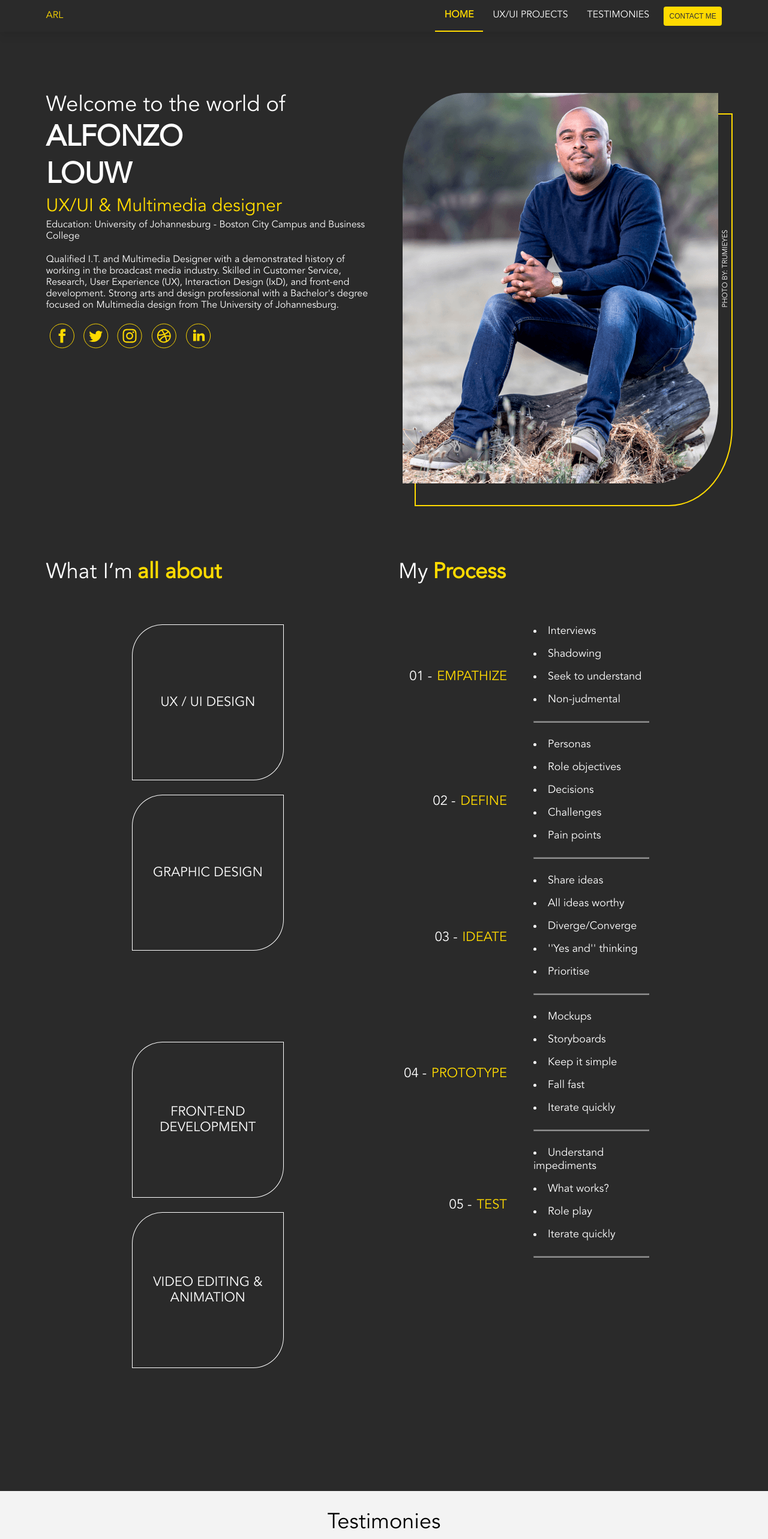
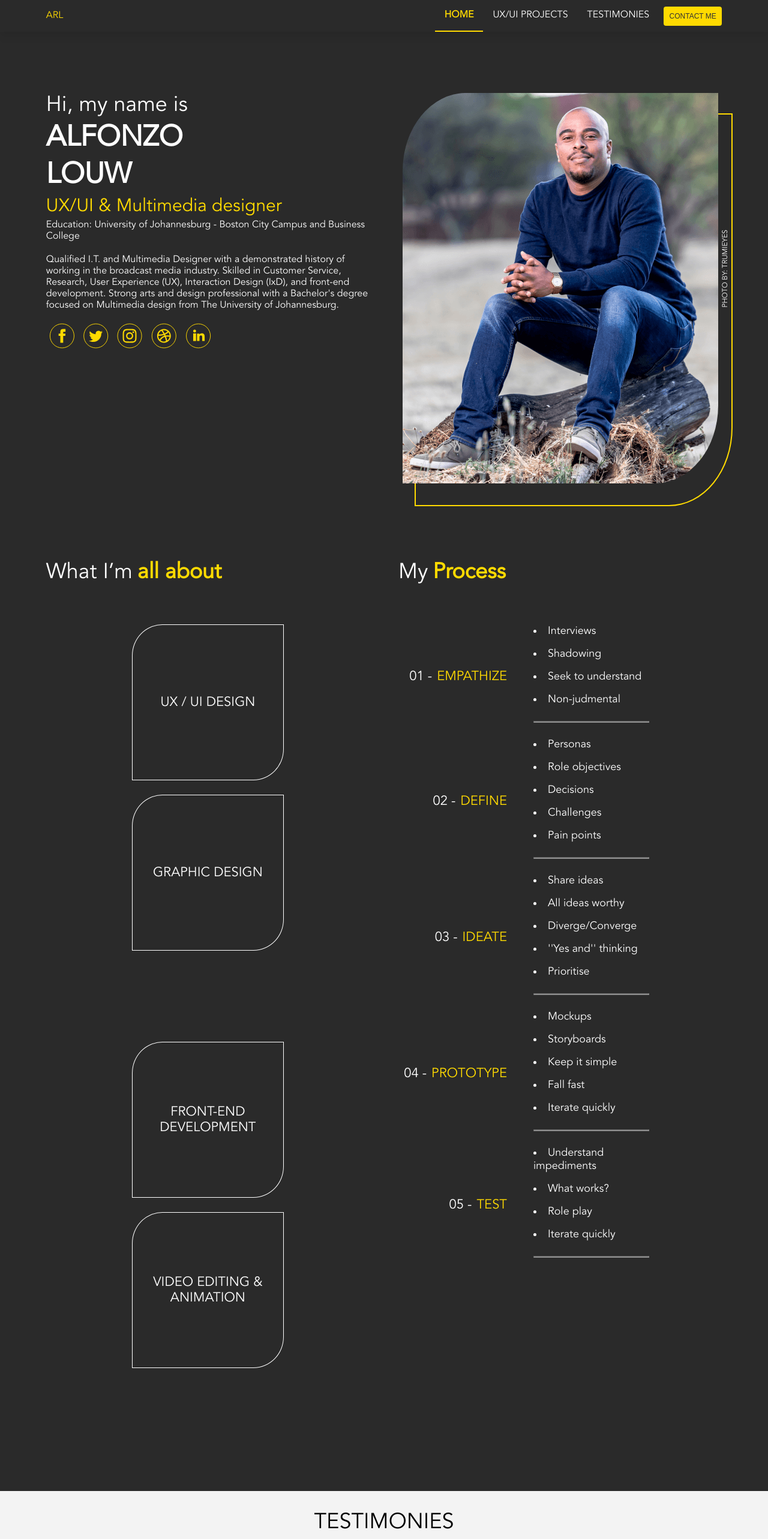
Before and after one commit to Alfonzo28/ARL, a React (Create React App) app: page / in a window 1280 px wide. Shown: the top 2566 px of the page at 60% size. Built offline with nearby package versions, Linux system fonts and the light colour scheme.

Commit message:
Bio header and TESTIMONIES update

```diff
--- a/src/views/Bio/Bio.js
+++ b/src/views/Bio/Bio.js
@@ -4,7 +4,7 @@ import Platforms from '../../assets/platforms-gold-icons.svg';
 
 export default class Bio extends Component {
 	render() {
-		const preHeader = 'Welcome to the world of';
+		const preHeader = 'Hi, my name is';
 		const firstName = 'Alfonzo';
 		const secondName = 'Louw';
 		const postHeader = 'UX/UI & Multimedia designer';
--- a/src/views/Footnote/Footnote.scss
+++ b/src/views/Footnote/Footnote.scss
@@ -14,6 +14,7 @@
     font-size: 18px;
     color: $secondary-color;
     cursor: pointer;
+    text-transform: uppercase;
 }
 
 .footnote-end {
--- a/src/views/Testimonies/Testimonies.js
+++ b/src/views/Testimonies/Testimonies.js
@@ -59,7 +59,7 @@ export default class Testimonies extends Component {
 	}
 
 	render() {
-		const header = 'Testimonies';
+		const header = 'TESTIMONIES';
 		const testimonyCards = [
 			{
 				pretitle: 'James Riviers',
```
